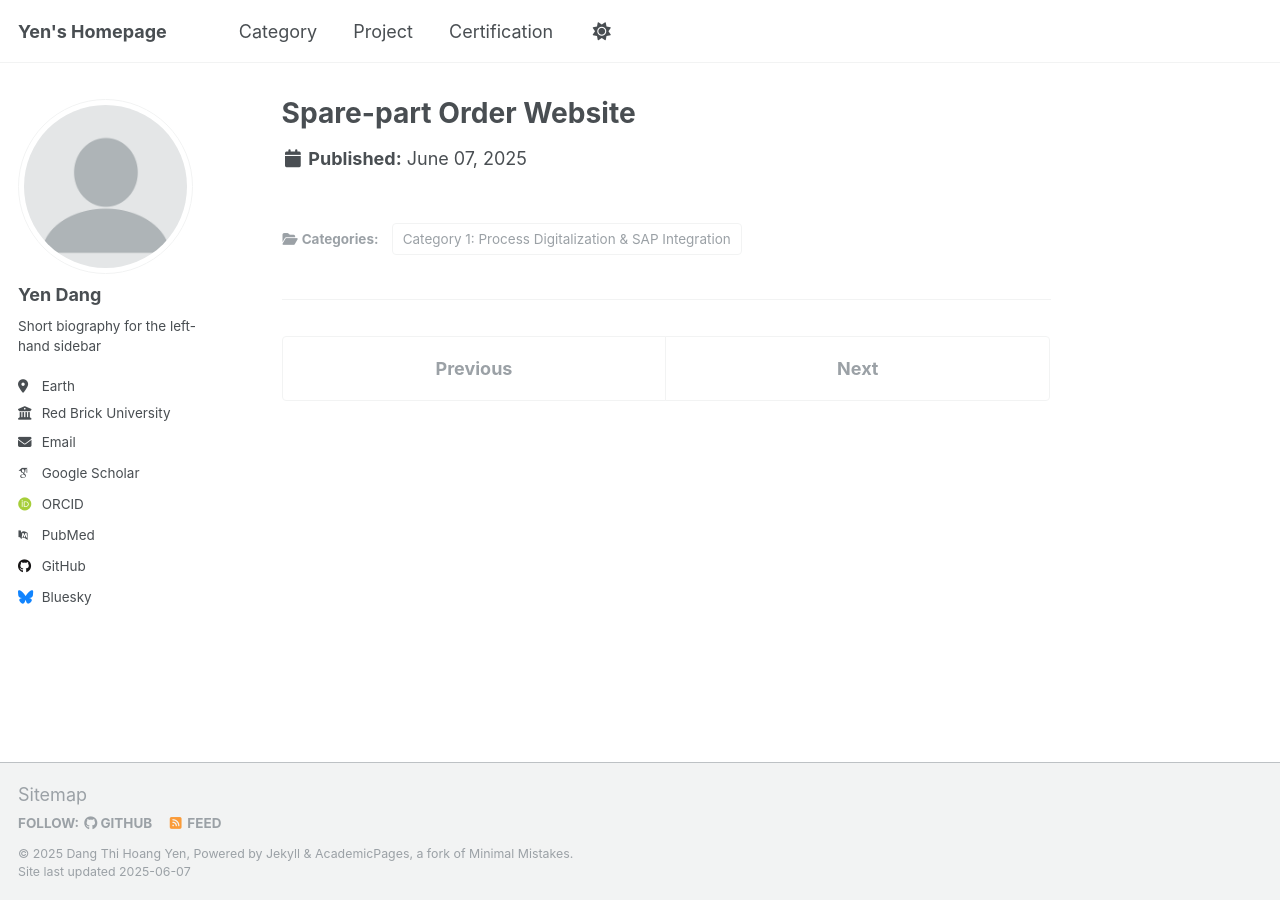
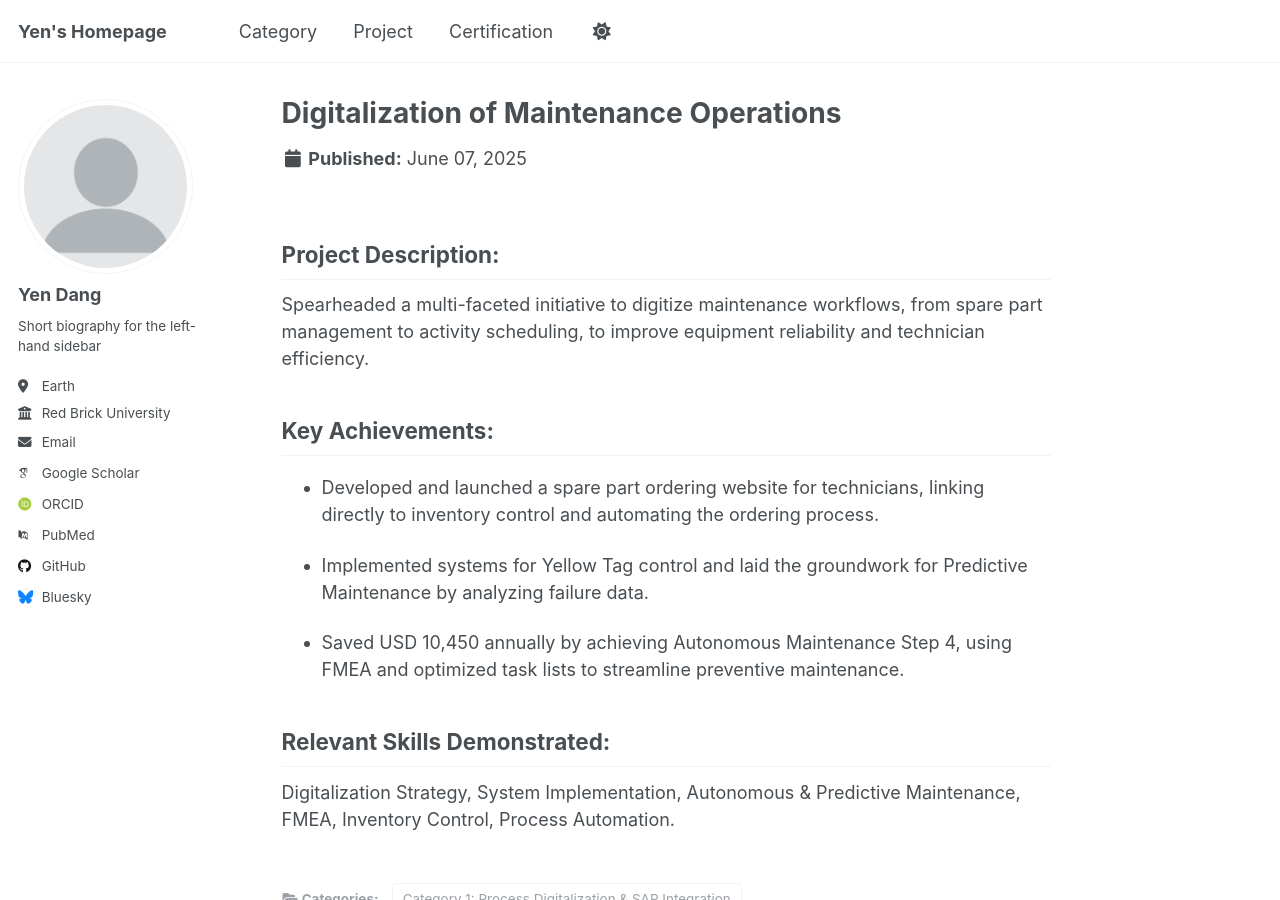
Before and after one commit to yen010390/yen010390.github.io, a Jekyll site: the page built from _project/p04.md, in a window 1280 px wide and 900 px high. Built offline with Jekyll 4.4.1, drawn with Linux system fonts in a browser that asks for light colours; some web fonts are replaced.

Commit message:
Update p04.md

```diff
--- a/_project/p04.md
+++ b/_project/p04.md
@@ -1,6 +1,20 @@
 ---
-title: "Spare-part Order Website"
+title: "Digitalization of Maintenance Operations"
 excerpt: "Projects focused on replacing manual processes with robust, digital solutions and integrating them with enterprise systems like SAP."
 collection: project
 category: "Category 1: Process Digitalization & SAP Integration"
 ---
+
+## Project Description:
+Spearheaded a multi-faceted initiative to digitize maintenance workflows, from spare part management to activity scheduling, to improve equipment reliability and technician efficiency.
+
+
+## Key Achievements:
+- Developed and launched a spare part ordering website for technicians, linking directly to inventory control and automating the ordering process.
+
+- Implemented systems for Yellow Tag control and laid the groundwork for Predictive Maintenance by analyzing failure data.
+
+- Saved USD 10,450 annually by achieving Autonomous Maintenance Step 4, using FMEA and optimized task lists to streamline preventive maintenance.
+
+## Relevant Skills Demonstrated:
+Digitalization Strategy, System Implementation, Autonomous & Predictive Maintenance, FMEA, Inventory Control, Process Automation.
```
